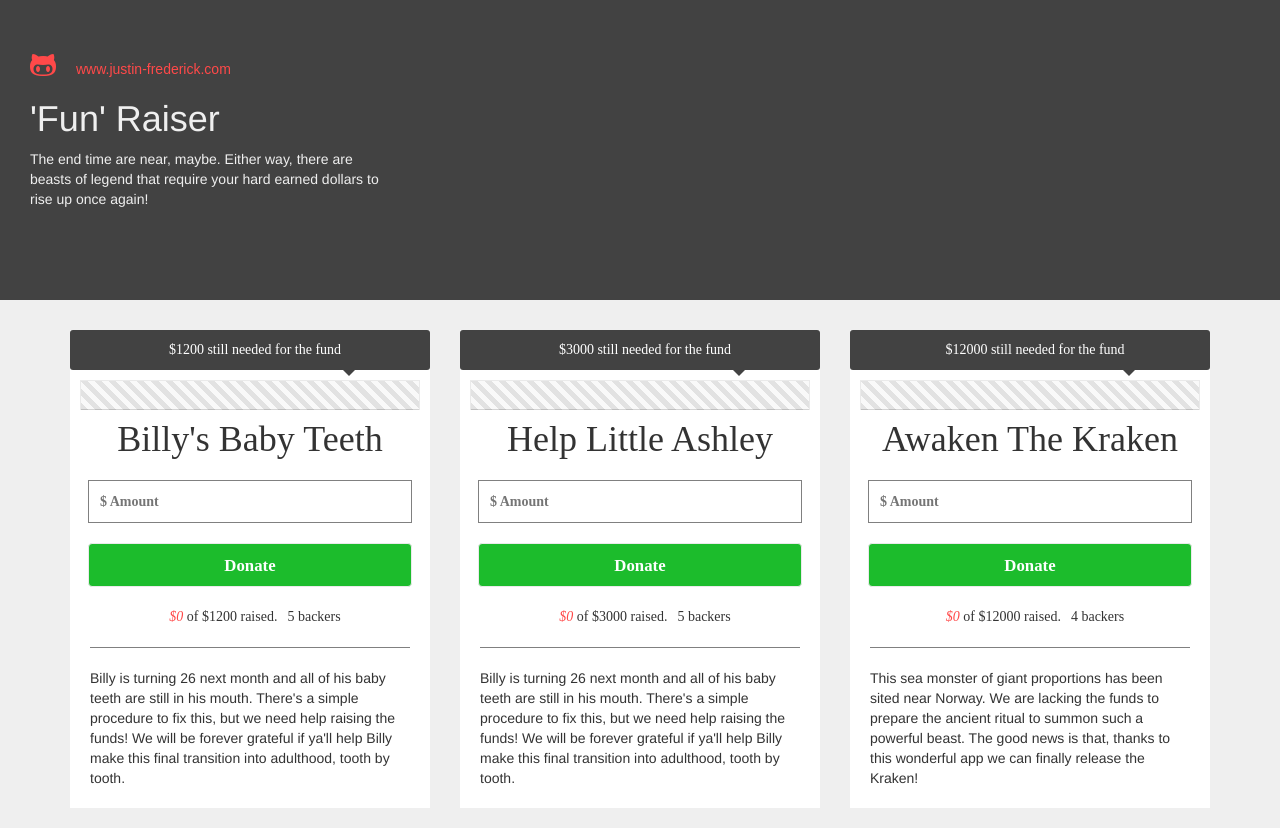
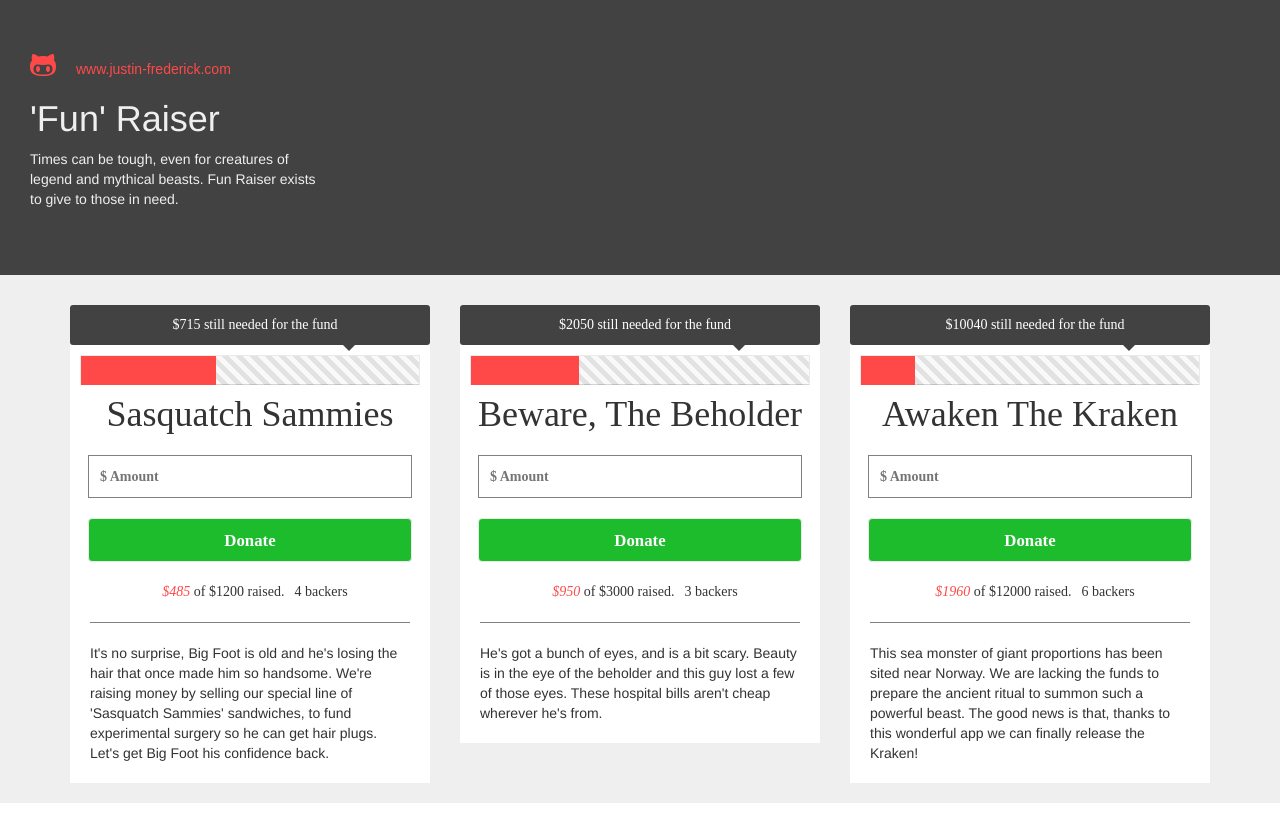
Before and after one commit to Jfrederick12/react-fundraiser, a React (Create React App) app: page / in a window 1280 px wide. After the commit the page ends 803 px from the top, so only its background shows below. Built offline with nearby package versions, Linux system fonts and the light colour scheme.

Commit message:
update json data

```diff
--- a/src/components/fund.js
+++ b/src/components/fund.js
@@ -8,7 +8,7 @@ class Fund extends Component {
 		super(props);
 
     this.state = {
-      amountRaised: 0,
+      amountRaised: this.props.fund.amountRaised,
       agree: true,
       backers: this.props.fund.doners.length
     }
@@ -23,6 +23,17 @@ class Fund extends Component {
   }
 
   render() {
+  // 	let donerPrice = []
+  // 	this.props.fund.doners.map((backer) => {
+  // 		donerPrice.push(backer.donated)
+  // 	})
+
+  // 	let sum = donerPrice.reduce(function (a, b) {
+		//   return a + b;
+		// }, 0);
+
+  // 	console.log(this.state.doners)
+  // 	console.log(sum)
 		let amount = Math.round((this.state.amountRaised / this.props.fund.goal) * 100)
 		return(
       <div className="fund-container" key={this.props.fund.id}>
--- a/src/components/fundraiser.js
+++ b/src/components/fundraiser.js
@@ -13,11 +13,11 @@ class Fundraiser extends Component {
     }
   }
 
-  onPledgeSubmit(amount) {
-  	this.setState({
-  		amountRaised: (this.state.amountRaised + amount)
-  	})
-  }
+  // onPledgeSubmit(amount) {
+  // 	this.setState({
+  // 		amountRaised: (this.state.amountRaised + amount)
+  // 	})
+  // }
 
   render() {
     return (
--- a/src/components/header.js
+++ b/src/components/header.js
@@ -12,7 +12,7 @@ class Header extends Component {
 					</nav>
 				</div>
     		<h1>'Fun' Raiser</h1>
-    		<p>The end time are near, maybe. Either way, there are beasts of legend that require your hard earned dollars to rise up once again!</p>
+    		<p>Times can be tough, even for creatures of legend and mythical beasts. Fun Raiser exists to give to those in need.</p>
     	</div>
 		)
 	}
--- a/src/data/fundraisers.json
+++ b/src/data/fundraisers.json
@@ -1,17 +1,18 @@
 [
 	{
 		"id": 0,
-		"name": "Billy's Baby Teeth",
+		"name": "Sasquatch Sammies",
 		"goal": 1200,
+		"amountRaised": 485,
 		"daysLeft": 7,
-		"description": "Billy is turning 26 next month and all of his baby teeth are still in his mouth. There's a simple procedure to fix this, but we need help raising the funds! We will be forever grateful if ya'll help Billy make this final transition into adulthood, tooth by tooth.",
+		"description": "It's no surprise, Big Foot is old and he's losing the hair that once made him so handsome. We're raising money by selling our special line of 'Sasquatch Sammies' sandwiches, to fund experimental surgery so he can get hair plugs. Let's get Big Foot his confidence back.",
 		"ended": false,
 		"pledgeMet": false,
 		"doners": [
 			{
 				"id": 0,
 				"name": "Sharon Patke",
-				"donated": 600
+				"donated": 400
 			},
 			{
 				"id": 1,
@@ -21,53 +22,39 @@
 			{
 				"id": 2,
 				"name": "Samantha Ronson",
-				"donated": 120
+				"donated": 50
 			},
 			{
 				"id": 3,
 				"name": "Steve Earle",
 				"donated": 10
-			},
-			{
-				"id": 4,
-				"name": "John Ryan",
-				"donated": 70
 			}
 		]
 	},
 	{
 		"id": 1,
-		"name": "Help Little Ashley",
+		"name": "Beware, The Beholder",
 		"goal": 3000,
+		"amountRaised": 950,
 		"daysLeft": 7,
-		"description": "Billy is turning 26 next month and all of his baby teeth are still in his mouth. There's a simple procedure to fix this, but we need help raising the funds! We will be forever grateful if ya'll help Billy make this final transition into adulthood, tooth by tooth.",
+		"description": "He's got a bunch of eyes, and is a bit scary. Beauty is in the eye of the beholder and this guy lost a few of those eyes. These hospital bills aren't cheap wherever he's from. ",
 		"ended": false,
 		"pledgeMet": false,
 		"doners": [
 			{
 				"id": 0,
-				"name": "Sharon Patke",
+				"name": "Aaron",
 				"donated": 600
 			},
 			{
 				"id": 1,
-				"name": "Bill Warren",
-				"donated": 25
+				"name": "Kiki Ramone",
+				"donated": 150
 			},
 			{
 				"id": 2,
-				"name": "Samantha Ronson",
-				"donated": 120
-			},
-			{
-				"id": 3,
-				"name": "Steve Earle",
-				"donated": 10
-			},
-			{
-				"id": 4,
-				"name": "John Ryan",
-				"donated": 70
+				"name": "Cassandra Nova",
+				"donated": 200
 			}
 		]
 	},
@@ -75,6 +62,7 @@
 		"id": 2,
 		"name": "Awaken The Kraken",
 		"goal": 12000,
+		"amountRaised": 1960,
 		"daysLeft": 7,
 		"description": "This sea monster of giant proportions has been sited near Norway. We are lacking the funds to prepare the ancient ritual to summon such a powerful beast. The good news is that, thanks to this wonderful app we can finally release the Kraken!",
 		"ended": false,
@@ -99,6 +87,16 @@
 				"id": 3,
 				"name": "Townes Van Zandt",
 				"donated": 100
+			},
+			{
+				"id": 4,
+				"name": "Hurricane Hurley",
+				"donated": 20
+			},
+			{
+				"id": 5,
+				"name": "Green Ranger",
+				"donated": 120
 			}
 		]
 	}
--- a/src/styles/header.css
+++ b/src/styles/header.css
@@ -2,7 +2,7 @@
 
 .header {
 	background-color: #424242;
-  height: 300px;
+  height: 275px;
   padding: 30px;
   margin-bottom: 30px;
 }
@@ -14,7 +14,7 @@
 }
 
 .header p {
-	width: 30%;
+	width: 300px;
 	text-align: left;
 	color: #efefef;
 }
```
